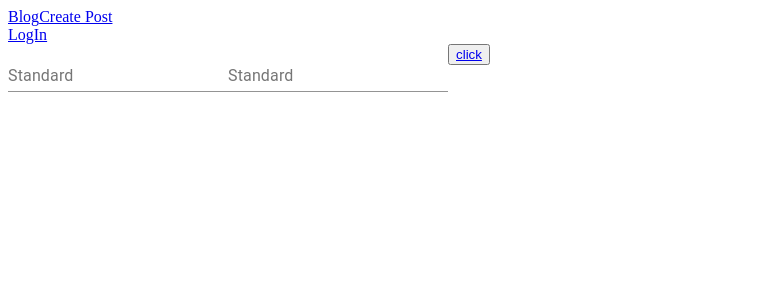
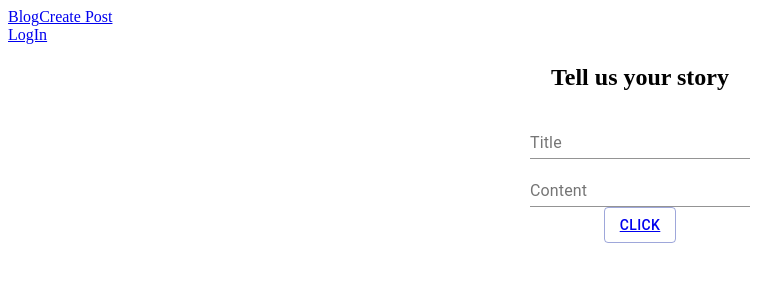
Before and after one commit to Arshavir-Gasparyan/Blog, a React (Create React App) app: page /CreatePage in a window 1280 px wide. Shown: the top 300 px of the page, without its empty margins (0-783 px from the left). Built offline with nearby package versions, Linux system fonts and the light colour scheme.

Commit message:
feat(CreatePosts): add Inputs and Button Components into CreatePosts page using Material-Ui

```diff
--- a/src/Components/CreatePosts/CreatePosts.Module.css
+++ b/src/Components/CreatePosts/CreatePosts.Module.css
@@ -0,0 +1,3 @@
+.form{
+    background-color: red;
+}
--- a/src/Components/CreatePosts/CreatePosts.js
+++ b/src/Components/CreatePosts/CreatePosts.js
@@ -1,8 +1,8 @@
 import React from "react";
 import { Component } from "react";
 import { Link } from "react-router-dom";
-import Input from "../Input/Input";
-import TextField from "@material-ui/core/TextField";
+import { TextField, Button, Grid } from "@material-ui/core";
+import { makeStyles } from "@material-ui/core/styles";
 
 export default class CreatePosts extends Component {
   constructor(props) {
@@ -34,21 +34,52 @@ export default class CreatePosts extends Component {
 
   render() {
     return (
-      <div>
+      <Grid>
+        <Grid
+          container
+          direction="row"
+          justifyContent="center"
+          alignItems="center"
+        >
+          <h2>Tell us your story</h2>
+        </Grid>
+        <Grid
+          container
+          direction="row"
+          justifyContent="center"
+          alignItems="center"
+        >
           <TextField
             onChange={this.handleOnchangeTitle}
             type="text"
             value={this.state.title}
             id="standard-basic"
-          label="Standard"
+            label="Title"
           />
-        <TextField id="standard-basic" label="Standard" />
-
-        <button onClick={this.onSubmitHandler}>
+        </Grid>
+        <Grid
+          container
+          direction="row"
+          justifyContent="center"
+          alignItems="center"
+        >
+          <TextField id="standard-basic" label="Content" />
+        </Grid>
+        <Grid
+          container
+          direction="row"
+          justifyContent="center"
+          alignItems="center"
+        >
+          <Button
+            onClick={this.onSubmitHandler}
+            variant="outlined"
+            color="primary"
+          >
             <Link to="/">click</Link>
-        </button>
-        <h2>{this.state.title}</h2>
-      </div>
+          </Button>
+        </Grid>
+      </Grid>
     );
   }
 }
```
Lines whose indentation alone changed are shown as unchanged.
